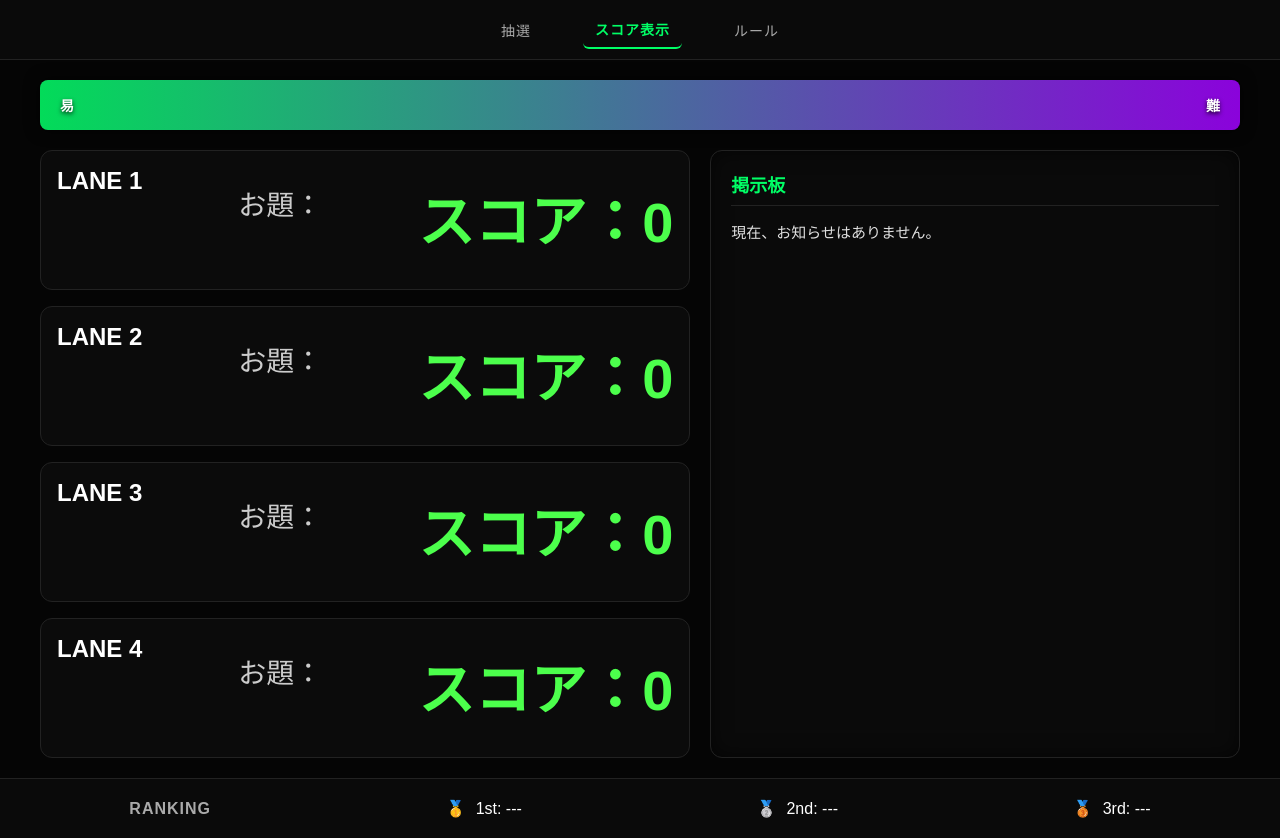
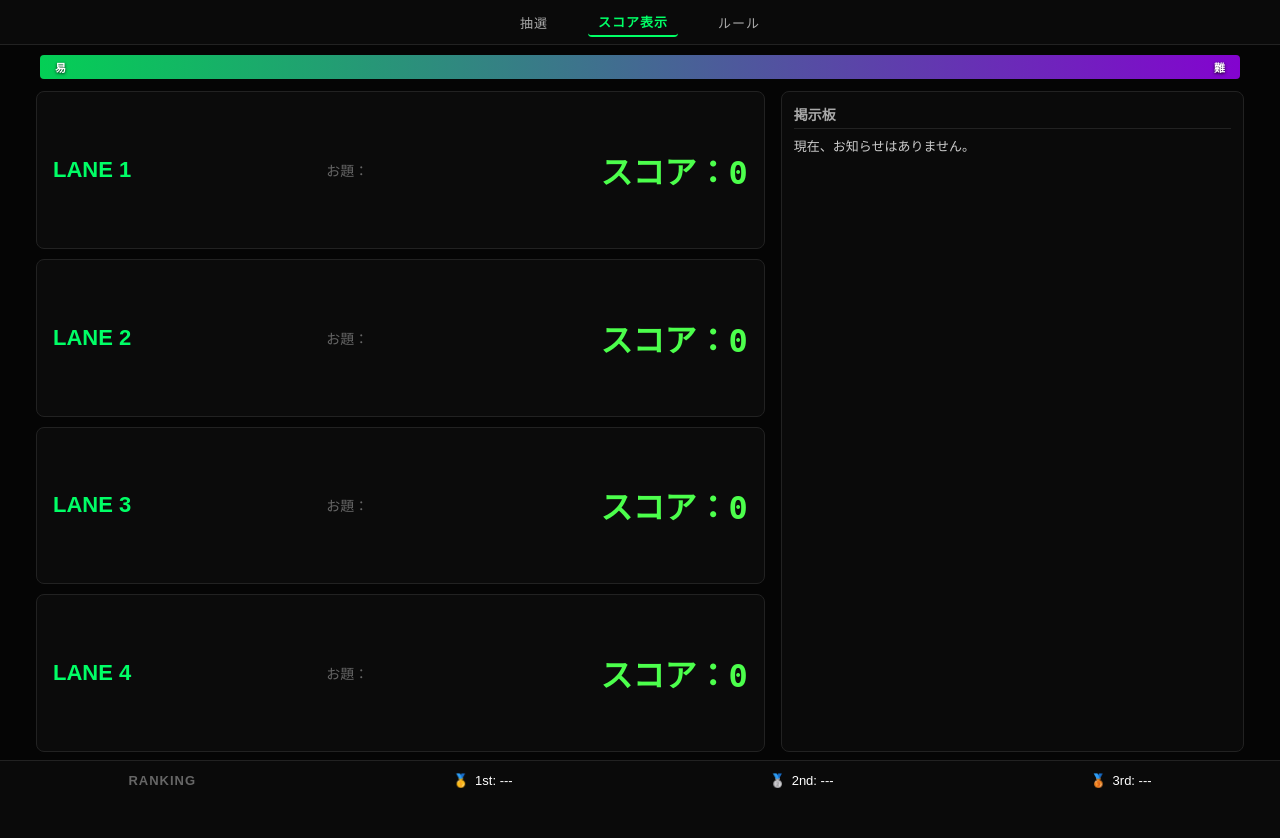
Before and after one commit to KrasnayaPloshchad2718/BowlingWeb, a Flask app: page /display in a window 1280 px wide. After the commit the page ends 788 px from the top, so only its background shows below. Run offline with Flask 3, Linux system fonts and the light colour scheme.

Commit message:
Update display.css

```diff
--- a/static/display.css
+++ b/static/display.css
@@ -1,7 +1,6 @@
 /* =========================
-   全体基本
+   全体基本（スクロールを徹底排除）
 ========================= */
-
 * {
     margin: 0;
     padding: 0;
@@ -12,50 +11,42 @@
 body {
     background: #050505;
     color: white;
-    overflow-x: hidden;
+    height: 100vh;
+    display: flex;
+    flex-direction: column;
+    overflow: hidden; /* 画面外へのハミ出し（スクロールバー）を禁止 */
 }
 
 /* =========================
-   ナビゲーション
+   ナビゲーション（高さを45pxにスリム化）
 ========================= */
-
 nav {
-    height: 60px;
+    height: 45px;
     width: 100%;
-
     display: flex;
     align-items: center;
     justify-content: center;
-    gap: 40px;
-
+    gap: 30px;
     background: #0a0a0a;
     border-bottom: 1px solid #222;
-
-    position: sticky;
-    top: 0;
-    z-index: 1000;
+    flex-shrink: 0;
 }
 
-/* navリンク */
 nav a {
     color: #aaa;
     text-decoration: none;
-    font-size: 14px;
+    font-size: 13px;
     letter-spacing: 1px;
-
-    padding: 8px 12px;
-    border-radius: 6px;
-
+    padding: 4px 10px;
+    border-radius: 4px;
     transition: 0.2s;
 }
 
-/* ホバー */
 nav a:hover {
     color: white;
     background: rgba(255,255,255,0.05);
 }
 
-/* アクティブ（現在ページ） */
 nav a.active {
     color: #00ff66;
     font-weight: bold;
@@ -63,211 +54,188 @@ nav a.active {
 }
 
 /* =========================
-   上部残し：難易度グラデーションバー
+   上部難易度バー（高さを24pxの極薄リボンに変更）
 ========================= */
-
 #difficultyBar {
     position: relative;
-    width: calc(100% - 40px);
+    width: calc(100% - 32px);
     max-width: 1200px;
-    height: 50px;
-    margin: 20px auto 10px auto;
-    border-radius: 8px;
+    height: 24px;
+    margin: 10px auto 4px auto;
+    border-radius: 4px;
     overflow: hidden;
     background: #111;
-    box-shadow: 0 0 15px rgba(0,0,0,0.7);
+    flex-shrink: 0;
 }
 
-/* 緑から紫のグラデーション */
 #difficultyBar .grad {
     position: absolute;
     inset: 0;
     background: linear-gradient(90deg, #00ff66 0%, #a000ff 100%);
-    opacity: 0.85;
+    opacity: 0.8;
 }
 
-/* 易・難ラベル */
 #difficultyBar .label {
     position: absolute;
     top: 50%;
     transform: translateY(-50%);
     font-weight: bold;
     color: white;
-    font-size: 14px;
-    text-shadow: 0 2px 4px rgba(0,0,0,0.8);
+    font-size: 11px;
+    text-shadow: 0 1px 3px rgba(0,0,0,0.9);
     z-index: 2;
 }
-
-#difficultyBar .label.left { left: 20px; }
-#difficultyBar .label.right { right: 20px; }
-
-/* 目盛り線（中央を走る薄い白線） */
-#difficultyBar .ticks {
-    position: absolute;
-    left: 60px;
-    right: 60px;
-    top: 50%;
-    height: 2px;
-    background: rgba(255,255,255,0.4);
-    z-index: 1;
-}
+#difficultyBar .label.left { left: 15px; }
+#difficultyBar .label.right { right: 15px; }
 
 /* =========================
-   メインレイアウト
+   メインレイアウト（残りの縦幅を自動で分け合う）
 ========================= */
-
 main {
+    flex: 1; /* ナビとフッターを除いた画面の余り縦幅をすべて使う */
     display: flex;
-    gap: 20px;
-    padding: 10px 20px 20px 20px;
+    gap: 16px;
+    padding: 8px 16px;
     max-width: 1240px;
+    width: 100%;
     margin: 0 auto;
+    min-height: 0; /* 子要素のoverflowインライン制御に必須 */
 }
 
 /* =========================
    レーン表示エリア
 ========================= */
-
 #lanes {
-    flex: 2; /* 掲示板との並びバランス */
+    flex: 2;
     display: flex;
     flex-direction: column;
-    gap: 16px;
+    gap: 10px;
+    min-height: 0;
 }
 
-/* =========================
-   レーンUI
-========================= */
-
+/* 各レーン（縦に並んでも収まるよう高さをコンパクトに） */
 .lane {
+    flex: 1; /* 3〜4本あっても均等な高さで自動フィット */
     display: flex;
     justify-content: space-between;
-    align-items: stretch;
-
+    align-items: center; /* 縦中央揃え */
     background: #0b0b0b;
     border: 1px solid #222;
-    border-radius: 12px;
-
-    padding: 16px;
-    min-height: 140px;
+    border-radius: 8px;
+    padding: 10px 16px;
+    min-height: 0;
 }
 
-/* 左側（お題＋スコア） */
 .lane-left {
     flex: 1;
     display: flex;
-    flex-direction: column;
-    justify-content: center;
+    align-items: center; /* 横並びにして縦幅を節約 */
+    gap: 20px;
 }
 
-/* お題 */
+/* ==============================================
+   1. お題エリア全体のベースサイズを大きくする
+   ============================================== */
 .odai {
-    margin-top: 16px;
-    font-size: 28px;
-    color: #ccc;
+    display: flex;
+    align-items: center;
+    font-size: 25px; /* 13px から 18px に拡大 */
+}
+
+/* 「お題:」というラベルの文字を少し控えめにする（お題本体を目立たせるため） */
+.odai .label {
+    color: #666; /* 少し暗めにしてメインテキストを引き立てる */
+    margin-right: 8px;
+    font-size: 14px; /* ラベルは少し小さめでOK */
+}
+
+/* ==============================================
+   2. お題同士の間隔を少し広げる（文字が大きくなった分のゆとり）
+   ============================================== */
+.odaiList {
+    display: flex;
+    gap: 18px; /* 12px から 18px に広げて視認性をアップ */
+    font-weight: bold; /* 太字にしてさらに見やすく */
+}
+
+/* ==============================================
+   3. 【お好みで】LANEの文字も負けないように微調整
+   ============================================== */
+.lane h2 {
+    font-size: 22px; /* 16px から 18px に変更 */
+    color: #00ff66;
+    min-width: 85px; /* 文字が大きくなった分、幅を少し確保 */
 }
 
 .odaiList span {
-    display: block;
-    margin-top: 4px;
+    display: inline-block !important;
 }
 
-/* スコア */
+/* スコア（文字サイズを適正化） */
 .score {
-    font-size: 56px;
+    font-size: 32px;
     font-weight: bold;
-    margin-top: 10px;
+    font-family: monospace;
+    text-align: right;
 }
 
-/* 色段階 */
 .low { color: #4cff4c; }
 .middle { color: #ffd24c; }
 .high { color: #ff4c8b; }
 
-/* 右側：難易度ドット/インジケータ（必要に応じてjsから流し込む用スペース） */
-.lane-right {
-    width: 100px;
+/* =========================
+   掲示板（レーンと高さを完全に合わせる）
+========================= */
+#board {
+    flex: 1.2;
+    background: #0a0a0a;
+    border: 1px solid #222;
+    border-radius: 8px;
+    padding: 12px;
     display: flex;
-    align-items: center;
-    justify-content: center;
+    flex-direction: column;
+}
+
+#board h2 {
+    font-size: 14px;
+    color: #aaa;
+    border-bottom: 1px solid #222;
+    padding-bottom: 4px;
+    margin-bottom: 8px;
+    flex-shrink: 0;
+}
+
+#boardContent {
+    flex: 1;
+    font-size: 13px;
+    line-height: 1.5;
+    color: #ccc;
+    overflow-y: auto; /* 万が一文字が溢れたら掲示板内だけスクロール */
 }
 
 /* =========================
-   掲示板（下側3つ分のスペースを統合して超強化）
+   ランキング（高さを40pxに固定）
 ========================= */
-
-#board {
-    flex: 1.5; /* レーンの横にどっしり構える広さ */
-    background: #0a0a0a;
-    border: 1px solid #222;
-    border-radius: 12px;
-    padding: 20px;
-    min-height: 480px; /* 3つ分をカバーする十分な高さ */
-    box-shadow: inset 0 0 20px rgba(0,0,0,0.6);
-}
-
-#board h2 {
-    font-size: 18px;
-    margin-bottom: 15px;
-    color: #00ff66; /* navのアクティブ色と統一 */
-    border-bottom: 1px solid #222;
-    padding-bottom: 8px;
-}
-
-#boardContent {
-    font-size: 15px;
-    line-height: 1.6;
-    color: #e0e0e0;
-}
-
-/* =========================
-   ランキング（完全分離）
-========================= */
-
 #ranking {
     width: 100%;
     display: flex;
     justify-content: space-around;
     align-items: center;
-
     background: #0a0a0a;
     border-top: 1px solid #222;
-    height: 60px;
-    padding: 0 12px;
+    height: 40px;
+    font-size: 13px;
+    flex-shrink: 0;
 }
 
 .rankBox {
     display: flex;
-    gap: 10px;
+    gap: 6px;
     align-items: center;
 }
 
 #ranking .title {
     font-weight: bold;
-    color: #aaa;
+    color: #666;
     letter-spacing: 1px;
 }
-
-/* =========================
-   レスポンシブ対応
-========================= */
-
-@media (max-width: 900px) {
-
-    main {
-        flex-direction: column;
-    }
-
-    #difficultyBar {
-        width: calc(100% - 20px);
-        margin: 10px auto;
-    }
-
-    #board {
-        min-height: 300px;
-    }
-
-    .lane {
-        flex-direction: row;
-    }
-}
```
